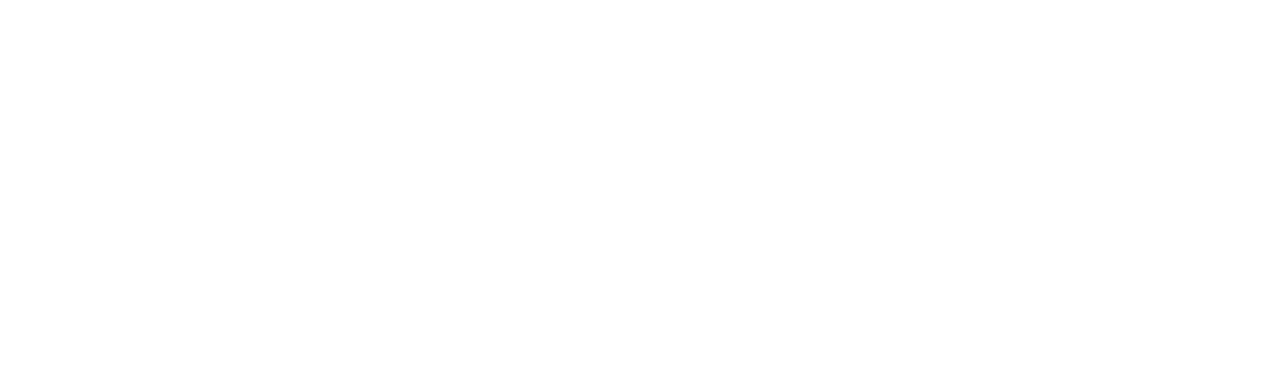
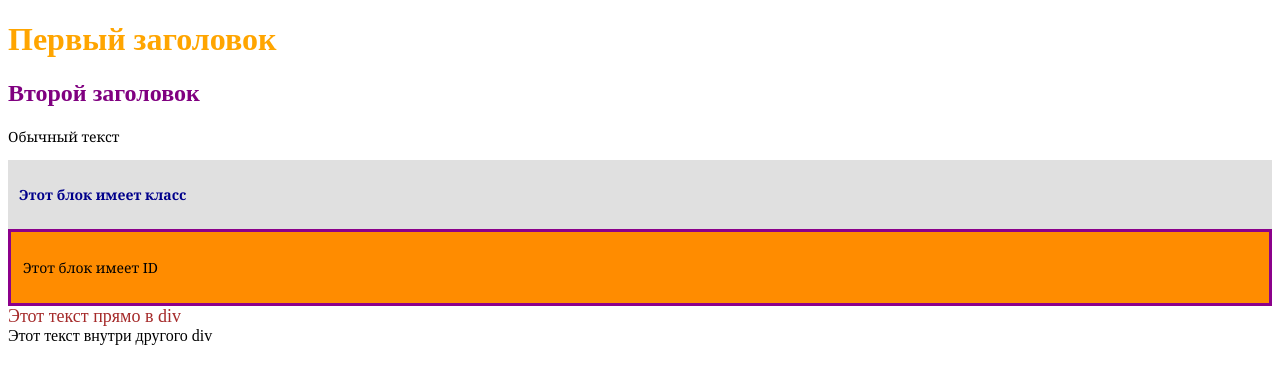
Before and after one commit to chelkpot/html-css-v1-0-umarovgoib, a plain HTML site: page index.html in a window 1280 px wide. Drawn offline with Linux system fonts and the light colour scheme.

Commit message:
Я ПРО В КЛЕШЬ РОЯЛЬ

```diff
--- a/index.html
+++ b/index.html
@@ -2,10 +2,28 @@
 <html lang="ru">
 <head>
     <meta charset="UTF-8">
-    <title>Задание по HTML</title>
+    <title>Задание по CSS</title>
+    <link rel="stylesheet" href="style.css">
 </head>
 <body>
+    <h1>Первый заголовок</h1>
+    <h2>Второй заголовок</h2>
 
+    <p>Обычный текст</p>
 
-    </body>
+    <div class="color-block">
+        <p>Этот блок имеет класс</p>
+    </div>
+
+    <div id="special-block">
+        <p>Этот блок имеет ID</p>
+    </div>
+
+    <div class="parent">
+        <span>Этот текст прямо в div</span>
+        <div>
+            <span>Этот текст внутри другого div</span>
+        </div>
+    </div>
+</body>
 </html>
--- /dev/null
+++ b/style.css
@@ -0,0 +1,33 @@
+h1 {
+    color: orange;
+}
+
+h2 {
+    color: purple;
+}
+
+p {
+    font-family: "Georgia";
+    font-size: 14px;
+}
+
+.color-block {
+    background-color: rgb(224, 224, 224);
+    padding: 11px;
+}
+
+.color-block p {
+    color: darkblue;
+    font-weight: bold;
+}
+
+#special-block {
+    border: 3px solid darkmagenta;
+    padding: 12px;
+    background-color: darkorange;
+}
+
+.parent > span {
+    color: brown;
+    font-size: 18px;
+}
```
